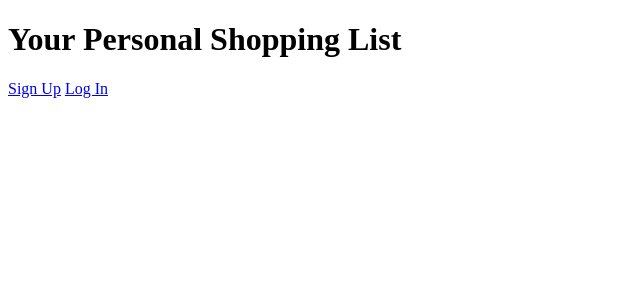
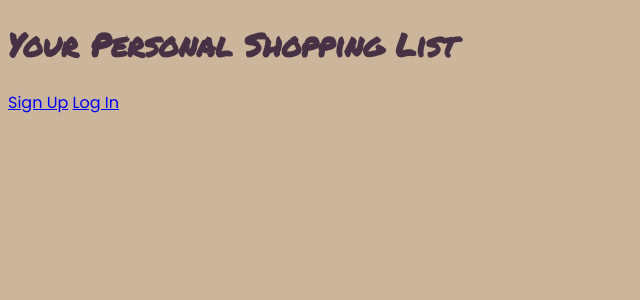
Before and after one commit to yablony/shopping_list_app, a Flask app: page /shopping_list/ in a window 1280 px wide. Shown: the top 300 px of the page, without its empty margins (0-640 px from the left). Run offline with Flask 3, Linux system fonts and the light colour scheme; data that the repository does not hold is empty; some libraries are stand-ins or nearby versions.

Commit message:
Added a style.css file, changed the fonts and changed up the colors.

```diff
--- /dev/null
+++ b/static/css/style.css
@@ -0,0 +1,32 @@
+* {
+    box-sizing: border-box;
+}
+
+body {
+    background-color: #ccb69b;
+    font-family: 'Poppins', sans-serif;
+}
+
+h1 {
+    font-family: 'Permanent Marker', cursive;
+    color: #473144;
+}
+
+h2 {
+    font-family: 'Permanent Marker', cursive;
+    color: #af1b3f;
+}
+
+h3 {
+    font-family: 'Permanent Marker', cursive;
+    color: black;
+}
+
+.shopping_list {
+    background-image: url('https://images.unsplash.com/photo-1603484477859-abe6a73f9366?ixlib=rb-4.0.3&ixid=MnwxMjA3fDB8MHxwaG90by1wYWdlfHx8fGVufDB8fHx8&auto=format&fit=crop&w=1287&q=80');
+    background-size: cover;
+}
+
+.shopping_heading {
+    color: black;
+}
--- a/templates/base.html
+++ b/templates/base.html
@@ -5,6 +5,10 @@
     <meta http-equiv="X-UA-Compatible" content="IE=edge">
     <meta name="viewport" content="width=device-width, initial-scale=1.0">
     <title>Document</title>
+    <link rel="stylesheet" href="/static/css/style.css">
+    <link rel="preconnect" href="https://fonts.googleapis.com">
+    <link rel="preconnect" href="https://fonts.gstatic.com" crossorigin>
+    <link href="https://fonts.googleapis.com/css2?family=Permanent+Marker&family=Poppins&display=swap" rel="stylesheet">
 </head>
 <body>
     {% block content %}
--- a/templates/shopping_list/index.html
+++ b/templates/shopping_list/index.html
@@ -13,7 +13,7 @@
     </form>
 
     <section class="shopping_list">
-        <h2>Shopping List</h2>
+        <h2 class="shopping_heading">Shopping List</h2>
         <form action="/shopping_list/new" method="POST">
             <label for="">Item:</label>
             <input type="text" name="item_name">
```
